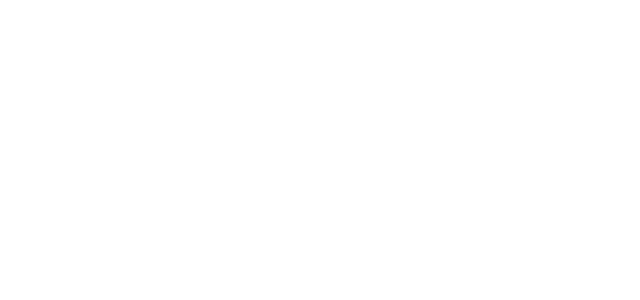
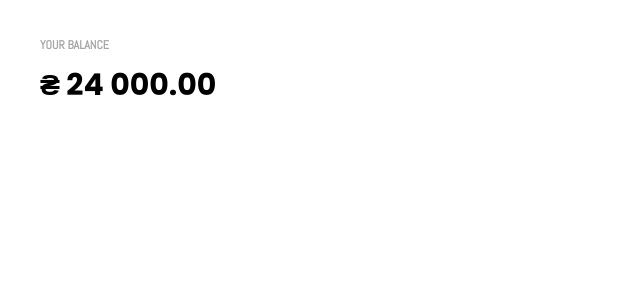
Before and after one commit to lowfnm/wallet, a React (Create React App) app: page / in a window 1280 px wide. Shown: the top 300 px of the page, without its empty margins (0-640 px from the left). Built offline with nearby package versions, Linux system fonts and the light colour scheme.

Commit message:
feat: balance module

```diff
--- a/src/components/app/App.js
+++ b/src/components/app/App.js
@@ -1,12 +1,14 @@
 import GlobalStyles from "./style/global";
 import { ThemeProvider } from "styled-components";
 import theme from "./style/theme";
+import Balance from "../balance/Balance";
 
 const App = () => {
     return (
         <ThemeProvider theme={theme}>
             <>
                 <GlobalStyles />
+                <Balance />
             </>
         </ThemeProvider>
     );
--- /dev/null
+++ b/src/components/balance/Balance.js
@@ -0,0 +1,19 @@
+import {
+    StyledBalance,
+    BalanceTitle,
+    BalanceTotal,
+    BalanceBody,
+} from "./style/balance";
+
+const Balance = () => {
+    return (
+        <StyledBalance>
+            <BalanceBody>
+                <BalanceTitle>Your Balance</BalanceTitle>
+                <BalanceTotal>₴ 24 000.00</BalanceTotal>
+            </BalanceBody>
+        </StyledBalance>
+    );
+};
+
+export default Balance;
--- /dev/null
+++ b/src/components/balance/style/balance.js
@@ -0,0 +1,31 @@
+import styled from "styled-components";
+
+const StyledBalance = styled.section`
+    max-width: 350px;
+    margin-top: 3rem;
+    border-radius: 30px;
+    background-color: #fff;
+`;
+
+const BalanceBody = styled.div`
+    margin-left: 4rem;
+    padding-top: 0.8rem;
+    padding-bottom: 1.3rem;
+`;
+
+const BalanceTitle = styled.h2`
+    margin-bottom: 1rem;
+    font-size: 1.2rem;
+    line-height: 1.27;
+    color: #a6a6a6;
+    text-transform: uppercase;
+`;
+
+const BalanceTotal = styled.span`
+    font-family: "Poppins", sans-serif;
+    font-weight: 700;
+    font-size: 3rem;
+    line-height: 1.5;
+`;
+
+export { StyledBalance, BalanceBody, BalanceTitle, BalanceTotal };
```
